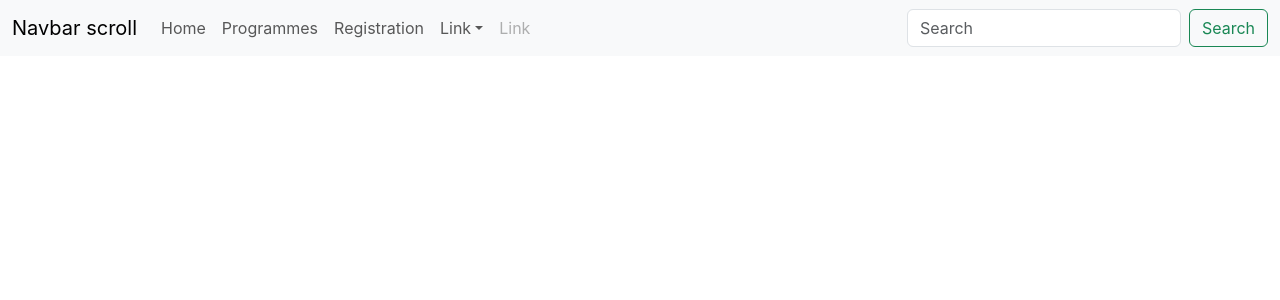
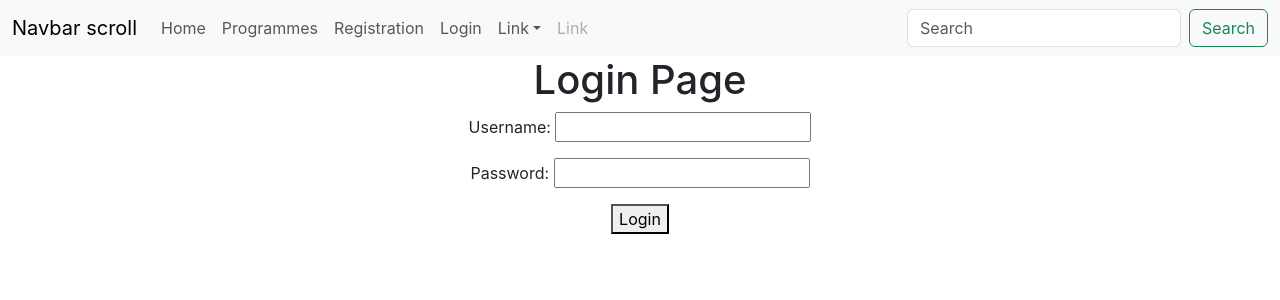
Before and after one commit to JoshuaPeralta07/assignment1-fe, a React (Create React App) app: page /login in a window 1280 px wide. Shown: the top 300 px of the page. Built offline with nearby package versions, Linux system fonts and the light colour scheme; the HTML template or start-up script is replaced by a standard one.

Commit message:
update login function

```diff
--- a/src/App.js
+++ b/src/App.js
@@ -4,6 +4,7 @@ import {Route, Routes} from "react-router";
 import Home from "./components/Home";
 import Programmes from "./components/Programmes";
 import Register from "./components/Register";
+import Login from "./components/Login";
 
 function App() {
   return (
@@ -13,6 +14,7 @@ function App() {
             <Route path="/" element={<Home />}/>
             <Route path="/programmes" element={<Programmes />}/>
             <Route path="/register" element={<Register />}/>
+            <Route path="/login" element={<Login/>}/>
         </Routes>
     </div>
   );
--- /dev/null
+++ b/src/components/Login.js
@@ -0,0 +1,67 @@
+import React, {useEffect, useState} from 'react';
+import axios from "axios";
+import {BaseUrl} from "../consistents";
+import {useNavigate} from "react-router-dom";
+
+function Login(props) {
+    const [username, setUsername] = useState("");
+    const [password, setPassword] = useState("");
+    const [token, setToken] = useState("");
+    const navigate = useNavigate();
+
+    useEffect(() => {
+        setToken(localStorage.getItem("Token"));
+        if(token) {
+            alert("You are logged in.")
+        }
+    }, []);
+
+    function usernameHandler(e) {
+        setUsername(e.target.value);
+    }
+
+    function passwordHandler(e) {
+        setPassword(e.target.value);
+    }
+
+    async function login() {
+        let data = JSON.stringify({
+            "username": username,
+            "password": password
+        });
+
+        let config = {
+            method: 'post',
+            maxBodyLength: Infinity,
+            url: BaseUrl+'auth/',
+            headers: {
+                'Content-Type': 'application/json'
+            },
+            data: data
+        };
+
+        await axios.request(config)
+            .then((response) => {
+                console.log(JSON.stringify(response.data));
+                localStorage.setItem("Token", response.data.token);
+                navigate('/');
+            })
+            .catch((error) => {
+                console.log(error);
+            });
+
+    }
+
+    return (
+        <div>
+            <h1>Login Page</h1>
+            <p>Username: <input id={"username"} type="text" onChange={usernameHandler}/></p>
+            <p>Password: <input id={"password"} type="password" onChange={passwordHandler}/></p>
+            <p>
+                <button id={"loginbtn"} onClick={login}>Login</button>
+            </p>
+        </div>
+    );
+}
+
+export default Login;
--- a/src/components/Register.js
+++ b/src/components/Register.js
@@ -1,13 +1,17 @@
 import React, {useState} from 'react';
 import axios from "axios";
 import {BaseUrl} from "../consistents";
+import {useNavigate} from "react-router-dom";
 
 function Register(props) {
 
     const [username, setUsername] = useState("");
     const [password, setPassword] = useState("");
     const [email, setEmail] = useState("");
-    const [registerStatus, setRegisterStatus] = useState("")
+    // const [registerStatus, setRegisterStatus] = useState("")
+    const navigate = useNavigate();
+
+
 
     function usernameHandler(e) {
 
@@ -24,7 +28,7 @@ function Register(props) {
         setPassword(e.target.value)
     }
 
-    function register() {
+    async function register() {
         let data = JSON.stringify({
             "username": username,
             "email": email,
@@ -41,10 +45,10 @@ function Register(props) {
             data: data
         };
 
-        axios.request(config)
+        await axios.request(config)
             .then((response) => {
                 console.log(JSON.stringify(response.data));
-                setRegisterStatus("Register Successful");
+                navigate('/');
             })
             .catch((error) => {
                 console.log(error);
@@ -54,7 +58,8 @@ function Register(props) {
 
     return (
         <div>
-            <h1>Register User</h1>
+            <form onSubmit={register}>
+                <h1>Register User</h1>
                 <div>
                     <p>Username: <input type={"text"} id={"username"} onChange={usernameHandler} required/></p>
                 </div>
@@ -64,10 +69,11 @@ function Register(props) {
                 <div>
                     <p>Password: <input type={"password"} id={"password"} onChange={passwordHandler} required/></p>
                 </div>
-            <p>
-                <button id={"register_btn"} onClick={register}>Register</button>
-            </p>
-            <p id={"registerStatus"}>{registerStatus}</p>
+                <p>
+                    <button id={"register_btn"} type={"submit"}>Register</button>
+                </p>
+            </form>
+            {/*<p id={"registerStatus"}>{registerStatus}</p>*/}
         </div>
     );
 }
--- a/src/components/TopBar.js
+++ b/src/components/TopBar.js
@@ -20,6 +20,7 @@ function TopBar() {
             <Nav.Link href="/">Home</Nav.Link>
             <Nav.Link href="/programmes">Programmes</Nav.Link>
             <Nav.Link href="/register">Registration</Nav.Link>
+            <Nav.Link href="/login">Login</Nav.Link>
             <NavDropdown title="Link" id="navbarScrollingDropdown">
               <NavDropdown.Item href="#action3">Action</NavDropdown.Item>
               <NavDropdown.Item href="#action4">
--- a/src/consistents.js
+++ b/src/consistents.js
@@ -1 +1,2 @@
-export const BaseUrl = "https://assignment1-be-lyart.vercel.app/";
+// export const BaseUrl = "https://assignment1-be-lyart.vercel.app/";
+export const BaseUrl = "http://localhost:8000/";
```
